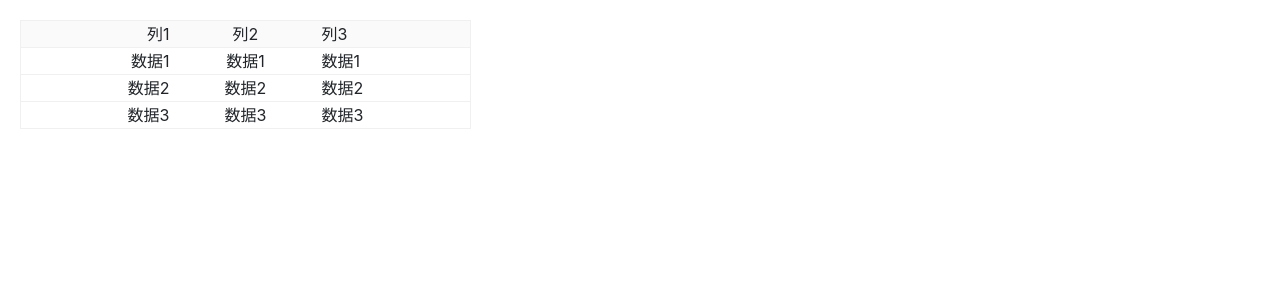
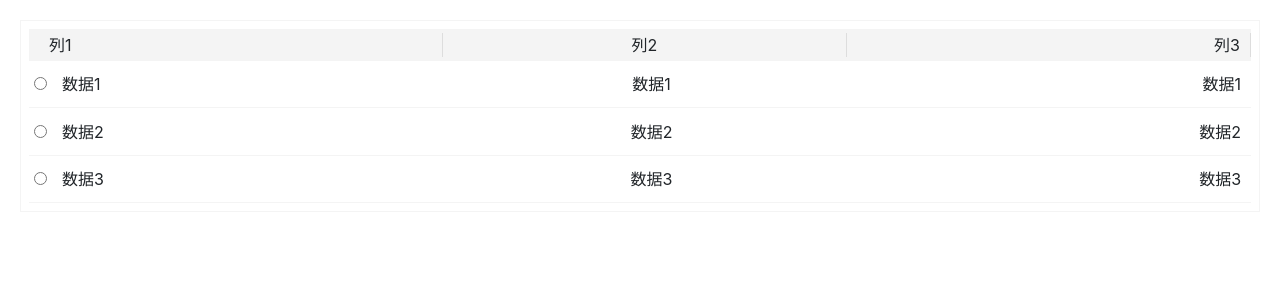
Before and after one commit to FE-wuhao/FE-wuhao-react-ts-components, a React (Create React App) app: page / in a window 1280 px wide. Shown: the top 300 px of the page. Built offline with nearby package versions, Linux system fonts and the light colour scheme; the HTML template or start-up script is replaced by a standard one.

Commit message:
将table相关标签全部替换为div；进行进一步样式优化；添加行选择和全选样式

```diff
--- a/src/App.tsx
+++ b/src/App.tsx
@@ -9,12 +9,13 @@ function App() {
       <Table
         border
         rowBorder
+        rowSelection={{ type: 'radio' }}
         columns={[
           {
             key: 'col1',
             width: 150,
             title: '列1',
-            align: 'right',
+            align: 'left',
           },
           {
             key: 'col2',
@@ -26,7 +27,7 @@ function App() {
             key: 'col3',
             width: 150,
             title: '列3',
-            align: 'left',
+            align: 'right',
           },
         ]}
         dataSource={[
--- a/src/components/Table/_style.scss
+++ b/src/components/Table/_style.scss
@@ -1,10 +1,49 @@
 .tb-border {
-  border: 1px solid $silver;
+  border: $table-border;
 }
+.tb-inner-container {
+  padding: $table-inner-container-padding;
+  display: flex;
+  flex-direction: column;
+}
+.tb-select {
+  padding: $table-select-padding;
+  align-self: center;
+}
+.tb-select-disabled {
+  padding: $table-select-padding;
+  visibility: hidden;
+}
+
 .tb-header {
-  border-bottom: 1px solid $silver;
+  flex: 1 1 $table-header-flex-basis;
   background-color: $table-header-color;
+  display: flex;
+  flex-flow: row nowrap;
+}
+.tb-header-item {
+  padding: $table-header-item-padding;
+  flex: 1 1 auto;
+  align-self: center;
+  font-weight: $table-header-font-weight;
+  border-right: $table-header-item-border-right;
+}
+
+.tb-body {
+  display: flex;
+  flex-flow: column nowrap;
+}
+.tb-row {
+  flex: 1 1 auto;
+  padding: $table-row-padding;
+  display: flex;
+  flex-flow: row nowrap;
 }
 .tb-row-border {
-  border-bottom: 1px solid $silver;
+  border-bottom: $table-row-border;
 }
+.tb-row-item {
+  flex: 1 1 auto;
+  align-self: center;
+  padding: $table-row-item-padding;
+}
--- a/src/components/Table/table.tsx
+++ b/src/components/Table/table.tsx
@@ -17,6 +17,12 @@ export interface ITableProps<T> {
   border?: boolean;
   rowBorder?: boolean;
   rowClassName?: string;
+  rowKey?: keyof T;
+  rowSelection?: {
+    type?: 'checkbox' | 'radio';
+    onChange?: (selectedRowKeys: keyof T, selectedRows: T[]) => void;
+    onSelectedAll?: (select: boolean, selectedRows: T[]) => void;
+  };
 }
 
 function Table<T extends Object>(props: ITableProps<T>) {
@@ -27,38 +33,65 @@ function Table<T extends Object>(props: ITableProps<T>) {
     border,
     rowBorder,
     rowClassName,
+    rowSelection,
   } = props;
-  const rowStyle = classnames(rowClassName, { [`tb-row-border`]: rowBorder });
-  const tableStyle = classnames('tb', tabelClassName, {
+
+  const tableStyle = classnames(tabelClassName, {
     [`tb-border`]: border,
   });
 
-  const renderColumn = (
-    <tr className="tb-header">
+  const rowStyle = classnames(rowClassName, 'tb-row', {
+    [`tb-row-border`]: rowBorder,
+  });
+  const tableRowSelectDisabled = classnames({
+    'tb-select': rowSelection?.type,
+    'tb-select-disabled': !rowSelection?.type,
+  });
+  const tableHeaderSelectDisabled = classnames({
+    'tb-select': rowSelection?.type === 'checkbox',
+    'tb-select-disabled': rowSelection?.type !== 'checkbox',
+  });
+
+  const renderColumn = columns?.map(column => (
+    <div
+      className="tb-header-item"
+      style={{ width: column.width, textAlign: column.align }}
+      key={column.key as string}
+    >
+      {column.title}
+    </div>
+  ));
+  const renderDataSource = dataSource?.map((row, index) => (
+    <div key={index} className={rowStyle}>
+      <div className={tableRowSelectDisabled}>
+        {rowSelection?.type && <input type={rowSelection?.type} />}
+      </div>
       {columns?.map(column => (
-        <td
-          style={{ width: column.width, textAlign: column.align }}
+        <div
+          className="tb-row-item"
           key={column.key as string}
+          style={{ textAlign: column.align }}
         >
-          {column.title}
-        </td>
+          {row[column.key]}
+        </div>
       ))}
-    </tr>
-  );
-  const renderDataSource = dataSource?.map(row => (
-    <tr className={rowStyle}>
-      {columns?.map(column => (
-        <td style={{ textAlign: column.align }}>{row[column.key]}</td>
-      ))}
-    </tr>
+    </div>
   ));
 
   return (
-    <table className={tableStyle}>
-      <thead>{renderColumn}</thead>
-      <tbody>{renderDataSource}</tbody>
-    </table>
+    <div className={tableStyle}>
+      <div className="tb-inner-container">
+        <div className="tb-header">
+          <div className={tableHeaderSelectDisabled}>
+            {rowSelection?.type === 'checkbox' && (
+              <input type={rowSelection?.type} />
+            )}
+          </div>
+          {renderColumn}
+        </div>
+        <div className="tb-body">{renderDataSource}</div>
+      </div>
+    </div>
   );
 }
-
 export default Table;
--- a/src/styles/_variables.scss
+++ b/src/styles/_variables.scss
@@ -20,7 +20,7 @@ $yellow: #fadb14 !default;
 $green: #52c41a !default;
 $teal: #20c997 !default;
 $cyan: #17a2b8 !default;
-$silver: #f0f0f0 !default;
+$silver: #f4f4f4 !default;
 
 $primary: $blue !default;
 $secondary: $gray-600 !default;
@@ -201,4 +201,16 @@ $btn-transition: color 0.15s ease-in-out, background-color 0.15s ease-in-out,
   border-color 0.15s ease-in-out, box-shadow 0.15s ease-in-out !default;
 
 // table
-$table-header-color: #fafafa !default;
+$table-border: $border-width solid $silver !default;
+$table-inner-container-padding: 0.5rem 0.5rem !default;
+$table-select-padding: 0 5px;
+
+$table-header-color: $silver !default;
+$table-header-flex-basis: 2rem !default;
+$table-header-font-weight: $font-size-lg !default;
+$table-header-item-padding: 0px 10px;
+$table-header-item-border-right: 1px solid #dddddd;
+
+$table-row-padding: 0.7rem 0 !default;
+$table-row-border: 1px solid $silver;
+$table-row-item-padding: 0px 10px;
```
Also changed, not shown: 1 other file (tests, documents, lock files or other folders).
